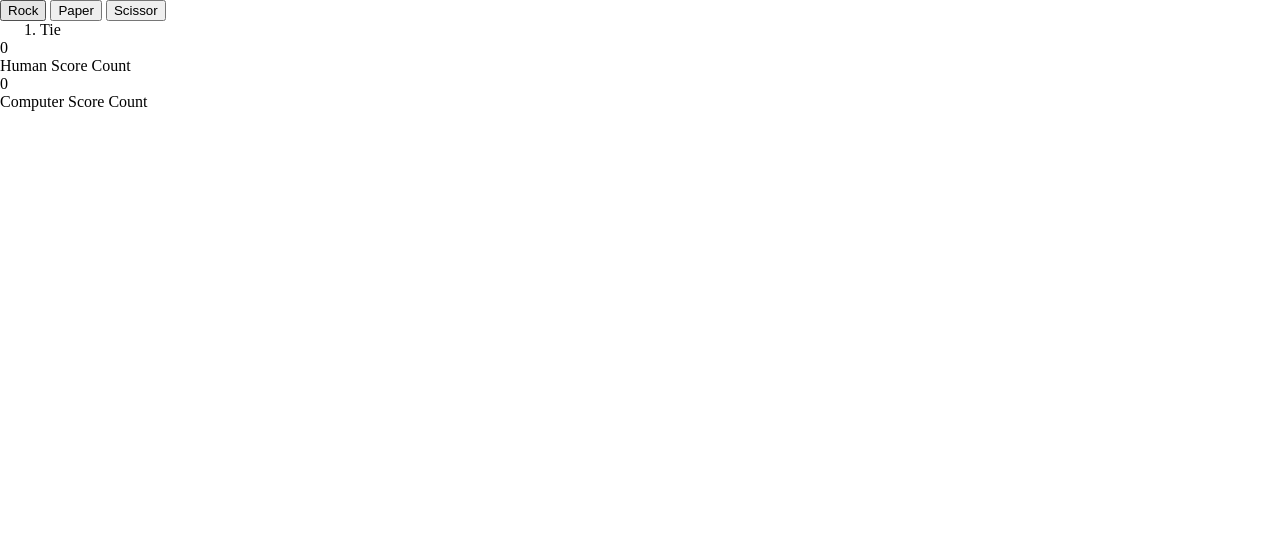
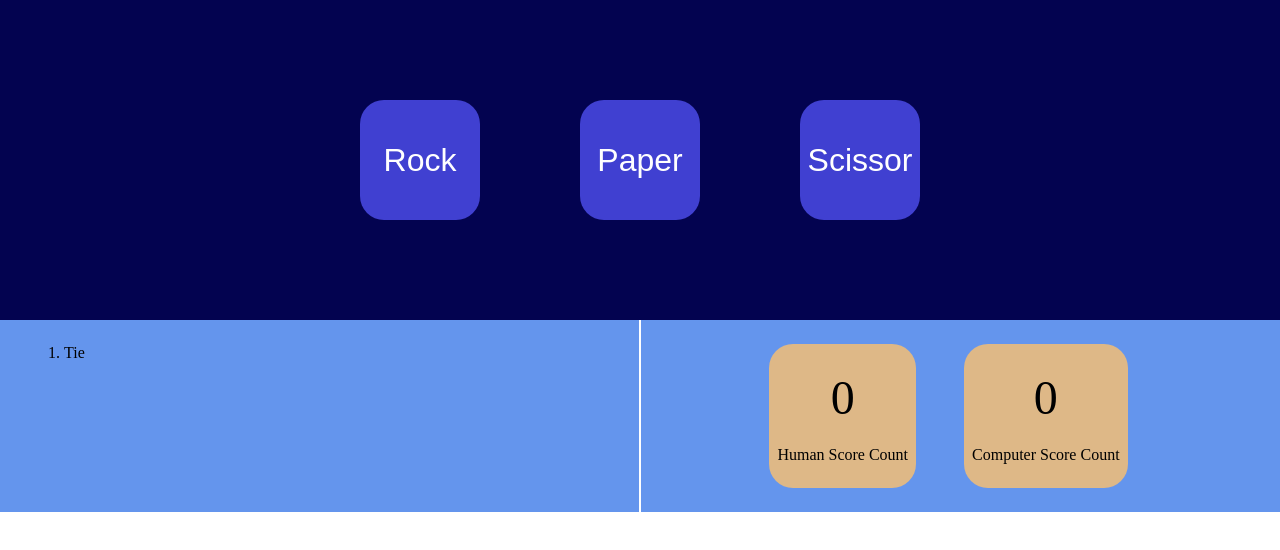
Before and after one commit to notstupid1/odin-rps, a plain HTML site: page index.html in a window 1280 px wide. Both pictures are taken after a click on the button "Rock". Drawn offline with Linux system fonts and the light colour scheme.

Commit message:
completed ui logic and styled it

```diff
--- a/index.html
+++ b/index.html
@@ -31,10 +31,12 @@
           </div>
           <p>Human Score Count</p>
         </div>
-        <div>
-          <p id="comp-num"></p>
+        <div class="comp-score">
+          <div>
+            <p id="comp-num"></p>
+          </div>
+          <p>Computer Score Count</p>
         </div>
-        <p>Computer Score Count</p>
       </div>
     </div>
     <div class="score-block">
--- a/rps.js
+++ b/rps.js
@@ -73,10 +73,10 @@ let final_score = document.querySelector('#final-score');
 
 rock.addEventListener("click",
         () => {let player_choice = "Rock";
-        (player_win < max_times || comp_win < max_times) ? playGame(player_choice) : null;});
+        (player_win < max_times && comp_win < max_times) ? playGame(player_choice) : null;});
 paper.addEventListener("click",
         () => {let player_choice = "Paper";
-        (player_win < max_times || comp_win < max_times) ? playGame(player_choice) : null;});
+        (player_win < max_times && comp_win < max_times) ? playGame(player_choice) : null;});
 scissor.addEventListener("click",
         () => {let player_choice = "Scissor";
-        (player_win < max_times || comp_win < max_times) ? playGame(player_choice) : null;});
+        (player_win < max_times && comp_win < max_times) ? playGame(player_choice) : null;});
--- a/style.css
+++ b/style.css
@@ -2,3 +2,83 @@
     margin: 0;
     box-sizing: border-box;
 }
+.input {
+    margin: 0 auto;
+    display: flex;
+    justify-content: center;
+    padding: 100px;
+    gap: 100px;
+    background-color: rgb(3, 3, 80);
+}
+.input button {
+    display: block;
+    width: 120px;
+    height: 120px;
+    border: none;
+    border-radius: 24px;
+    background-color: rgb(64, 64, 209);
+    color: white;
+    font-size: 32px;
+}
+.input button:hover {
+    background-color: hsl(221, 78%, 45%);
+}
+.score-container {
+    display: flex;
+    justify-content: center;
+    background-color: cornflowerblue;
+    margin: auto;
+}
+.score-container {
+    display: flex;
+}
+.score-container #seprator {
+    height: auto;
+    width: 2px;
+    background-color: white;
+}
+.score-container .output-list {
+    margin: 24px 0px 24px 24px;
+    display: flex;
+    flex: 1;
+}
+.score-container .score-view {
+    margin: 24px 24px 24px 0px;
+    display: flex;
+    justify-content: center;
+    align-items: center;
+    gap: 48px;
+    flex: 1;
+}
+.score-container .score-view .comp-score,
+.score-container .score-view .human-score {
+    display: flex;
+    flex-direction: column;
+    background-color: burlywood;
+    border-radius: 24px;
+    padding: 8px;
+    padding-bottom: 24px;
+    gap: 4px;
+    align-items: center;
+}
+.score-container .score-view .comp-score #comp-num,
+.score-container .score-view .human-score #human-num {
+    height: 90px;
+    border-radius: 24px;
+    display: flex;
+    justify-content: center;
+    align-items: center;
+    font-size: 48px;
+}
+
+.score-block {
+    display: flex;
+    margin: auto;
+    background-color: hsl(0, 2%, 10%);
+    justify-content: center;
+    align-items: center;
+}
+.score-block p {
+    font-size: 48px;
+    color: aliceblue;
+}
```
